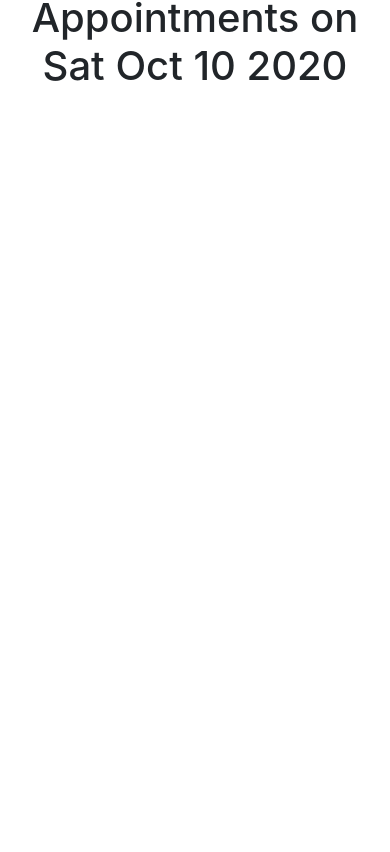
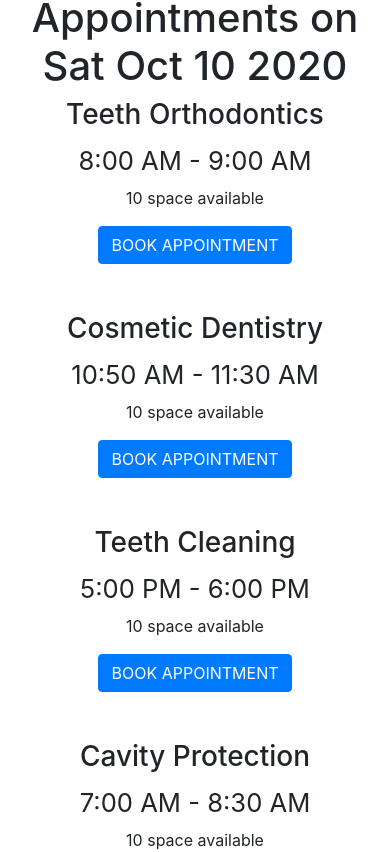
Before and after one commit to jahan-nusrat/Doctor-Portal-Client, a React (Create React App) app: page /appointment in a window 390 px wide. Shown: the part 898-1750 px from the top of the page. Before the commit the page ends 996 px from the top, so only its background shows below. Built offline with nearby package versions, Linux system fonts and the light colour scheme.

Commit message:
appointment logic done

```diff
--- a/package.json
+++ b/package.json
@@ -9,6 +9,7 @@
     "@testing-library/jest-dom": "^4.2.4",
     "@testing-library/react": "^9.3.2",
     "@testing-library/user-event": "^7.1.2",
+    "firebase-tools": "^8.12.1",
     "react": "^16.13.1",
     "react-calendar": "^3.1.0",
     "react-dom": "^16.13.1",
--- a/src/App.js
+++ b/src/App.js
@@ -6,6 +6,7 @@ import {
 } from "react-router-dom";
 import Appointment from './pages/Appointment/Appointment';
 import Home from './pages/Home/Home';
+import Login from './pages/Login/Login';
 
 function App() {
     return (
@@ -17,6 +18,9 @@ function App() {
           <Route path="/appointment">
             <Appointment />
           </Route>
+          <Route path="/login">
+            <Login />
+          </Route>
           </Switch>
         </Router>
     )
--- /dev/null
+++ b/src/components/Appointment/AppointForm/AppointmentForm.js
@@ -0,0 +1,84 @@
+import React from 'react';
+import Modal from 'react-modal';
+import { useForm } from "react-hook-form";
+import { useSelector } from 'react-redux';
+
+const customStyles = {
+    content: {
+        top: '50%',
+        left: '50%',
+        right: 'auto',
+        bottom: 'auto',
+        marginRight: '-50%',
+        transform: 'translate(-50%, -50%)'
+    }
+};
+
+Modal.setAppElement('#root')
+
+const AppointmentForm = ({ modalIsOpen, closeModal, appointmentOn }) => {
+    const { register, handleSubmit, errors } = useForm();
+    const onSubmit = data => {
+        console.log(data);
+        closeModal()
+    }
+    const selectedDate = useSelector(state => state.selectDate);
+
+    return (
+        <div>
+            <Modal
+                isOpen={modalIsOpen}
+                onRequestClose={closeModal}
+                style={customStyles}
+                contentLabel="Example Modal"
+            >
+
+                <div className="text-center">
+                    <h1>{appointmentOn}</h1>
+                    <p><small className="text-info">{selectedDate || new Date().toDateString()}</small></p>
+                </div>
+
+                <form className="p-4" onSubmit={handleSubmit(onSubmit)}>
+                    <div className="form-group">
+                        <input type="text" ref={register({ required: true })} name="name" placeholder="Your Name" className="form-control" />
+                        {errors.name && <span className="text-danger">This field is required</span>}
+
+                    </div>
+                    <div className="form-group">
+                        <input type="text" ref={register({ required: true })} name="phone" placeholder="Phone Number" className="form-control" />
+                        {errors.phone && <span className="text-danger">This field is required</span>}
+                    </div>
+                    <div className="form-group">
+                        <input type="text" ref={register({ required: true })} name="email" placeholder="Email" className="form-control" />
+                        {errors.email && <span className="text-danger">This field is required</span>}
+                    </div>
+                    <div className="form-group row">
+                        <div className="col-4">
+                            <select className="form-control" name="gender" ref={register({ required: true })} >
+                                <option disabled={true} value="Not set">Select Gender</option>
+                                <option value="Male">Male</option>
+                                <option value="Female">Female</option>
+                                <option value="Not set">Other</option>
+                            </select>
+                            {errors.gender && <span className="text-danger">This field is required</span>}
+                        </div>
+                        <div className="col-4">
+                            <input ref={register({ required: true })} className="form-control" name="age" placeholder="Your Age" type="number" />
+                            {errors.age && <span className="text-danger">This field is required</span>}
+                        </div>
+                        <div className="col-4">
+                            <input ref={register({ required: true })} className="form-control" name="weight" placeholder="Weight" type="number" />
+                            {errors.weight && <span className="text-danger">This field is required</span>}
+                        </div>
+                    </div>
+
+                    <div className="form-group text-center">
+                        <button type="submit" className="btn btn-info">Send</button>
+                    </div>
+                </form>
+            </Modal>
+        </div>
+    )
+}
+
+export default AppointmentForm
--- a/src/components/Appointment/AppointHeroLeft.js
+++ b/src/components/Appointment/AppointHeroLeft.js
@@ -9,7 +9,7 @@ const AppointHeroLeft = () => {
 
     const handleDateChange=(date)=>{
         setSelectDate(date.toDateString())
-        dispatch(selectedAppointDate(date.toDateString()));
+        dispatch(selectedAppointDate(date.toDateString()))
     }
 
     return (
--- a/src/components/Appointment/BookAppointment/BookedAppoint.js
+++ b/src/components/Appointment/BookAppointment/BookedAppoint.js
@@ -1,12 +1,22 @@
 import React from 'react'
-import { useSelector } from 'react-redux'
+import { useSelector } from 'react-redux';
+import data from '../../../data/BookingData';
+import BookingCard from './BookingCard';
 
 const BookedAppoint = () => {
     const selectedDate=useSelector(state=>state.selectDate)
+
     return (
-        <div className="container text-center">
+        <section className="container text-center">
             <h1>Available Appointments on {selectedDate || new Date().toDateString()}</h1>
-        </div>
+            <div className="row">
+                {
+                    data.map(info => {
+                        return <BookingCard info={info} key={info.id} />
+                    })
+                }
+            </div>
+        </section>
     )
 }
 
--- /dev/null
+++ b/src/components/Appointment/BookAppointment/BookingCard.js
@@ -0,0 +1,25 @@
+import React, { useState } from 'react'
+import AppointmentForm from '../AppointForm/AppointmentForm';
+
+const BookingCard = ({ info }) => {
+    const [modalIsOpen, setIsOpen] = useState(false);
+    function openModal() {
+        setIsOpen(true);
+    }
+
+    function closeModal() {
+        setIsOpen(false);
+    }
+
+    return (
+        <div className="col-lg-4 mb-5">
+            <h3>{info.subject}</h3>
+            <h2><small>{info.visitingHour}</small></h2>
+            <p>{info.totalSpace} space available</p>
+            <button className="btn btn-primary" onClick={openModal}>BOOK APPOINTMENT</button>
+            <AppointmentForm closeModal={closeModal} appointmentOn={info.subject} modalIsOpen={modalIsOpen} />
+        </div>
+    )
+}
+
+export default BookingCard
--- a/src/components/Home/Navbar/Nav.js
+++ b/src/components/Home/Navbar/Nav.js
@@ -6,7 +6,7 @@ const Nav = () => {
         <nav className="navbar navbar-expand-lg navbar-light ">
            {/*  <Link to="/">
             <img src="https://i.ibb.co/gJrj1T0/001-dental.png" alt="logo" className="img-fluid"/>
-            </Link> */}
+    </Link> */}
             <button className="navbar-toggler" type="button" data-toggle="collapse" data-target="#navbarSupportedContent" aria-controls="navbarSupportedContent" aria-expanded="false" aria-label="Toggle navigation">
                 <span className="navbar-toggler-icon"></span>
             </button>
--- /dev/null
+++ b/src/components/LoginComponent/LoginForm.js
@@ -0,0 +1,37 @@
+import React from 'react'
+
+const LoginForm = () => {
+    const handleGoogleSignIn = () => {
+        console.log('I am clicked')
+    }
+
+    return (
+        <div>
+            <div className="login-page container">
+                <div className="row align-items-center" style={{ height: "100vh" }}>
+                    <div className="col-md-6 shadow p-5">
+                        <div className="form-group">
+                            <label htmlFor="">User Name</label>
+                            <input type="text" className="form-control" />
+                        </div>
+                        <div className="form-group">
+                            <label htmlFor="">Password</label>
+                            <input type="password" className="form-control" />
+                        </div>
+                        <div className="form-group">
+                            <label htmlFor="" className="text-danger">Forgot your password?</label>
+                        </div>
+                        <div className="from-group mt-5">
+                            <button className="btn btn-brand" onClick={handleGoogleSignIn}>Google Sign in</button>
+                        </div>
+                    </div>
+                    <div className="col-md-6 d-none d-md-block align-self-end">
+                        <img className="img-fluid" src="https://i.ibb.co/nQ0sZVq/Group-140.png" alt="" />
+                    </div>
+                </div>
+            </div>
+        </div>
+    )
+}
+
+export default LoginForm
--- a/src/data/BookingData.js
+++ b/src/data/BookingData.js
@@ -1,40 +1,46 @@
 const bookingData=[
     {
-        id          :0,
-        subject     :'Teeth Orthodontics',
-        visitingHour:'8 AM - 9 AM',
-        totalSpace  :10
+        _id: '5e8df50be6e8231764dc23de',
+        id: 1,
+        subject: 'Teeth Orthodontics',
+        visitingHour: '8:00 AM - 9:00 AM',
+        totalSpace: 10
     },
     {
-        id          :1,
-        subject     :'Cosmetic Dentistry',
-        visitingHour:'10:50 AM - 11:30 PM',
-        totalSpace  :10
+        _id: '5e8df578e6e8231764dc23df',
+        id: 2,
+        subject: 'Cosmetic Dentistry',
+        visitingHour: '10:50 AM - 11:30 AM',
+        totalSpace: 10
     },
     {
-        id          :2,
-        subject     :'Teeth Orthodontics',
-        visitingHour:'8 AM - 9 AM',
-        totalSpace  :10
+        _id: '5e8df5aee6e8231764dc23e0',
+        id: 3,
+        subject: 'Teeth Cleaning',
+        visitingHour: '5:00 PM - 6:00 PM',
+        totalSpace: 10
     },
     {
-        id          :3,
-        subject     :'Teeth Orthodontics',
-        visitingHour:'8 AM - 9 AM',
-        totalSpace  :10
+        _id: '5e8df63be6e8231764dc23e1',
+        id: 4,
+        subject: 'Cavity Protection',
+        visitingHour: '7:00 AM - 8:30 AM',
+        totalSpace: 10
     },
     {
-        id          :4,
-        subject     :'Teeth Orthodontics',
-        visitingHour:'8 AM - 9 AM',
-        totalSpace  :10
+        _id: '5e8df68de6e8231764dc23e2',
+        id: 5,
+        subject: 'Teeth Orthodontics',
+        visitingHour: '8:00 AM - 9:00 AM',
+        totalSpace: 10
     },
     {
-        id          :5,
-        subject     :'Teeth Orthodontics',
-        visitingHour:'8 AM - 9 AM',
-        totalSpace  :10
-    },
+        _id: '5e8df6a0e6e8231764dc23e3',
+        id: 6,
+        subject: 'Teeth Orthodontics',
+        visitingHour: '8:00 AM - 9:00 AM',
+        totalSpace: 10
+    }
 ]
 
 export default bookingData;
--- /dev/null
+++ b/src/pages/Login/Login.js
@@ -0,0 +1,12 @@
+import React from 'react'
+import LoginForm from '../../components/LoginComponent/LoginForm'
+
+const Login = () => {
+    return (
+        <section>
+            <LoginForm />
+        </section>
+    )
+}
+
+export default Login
```
Also changed, not shown: src/components/LoginComponent/PrivateRoute/PrivateRoute.js (added, +41 -0 lines), src/components/LoginComponent/firebase.config.js (added, +13 -0 lines), 1 other file (tests, documents, lock files or other folders). Lines whose indentation alone changed are shown as unchanged.
